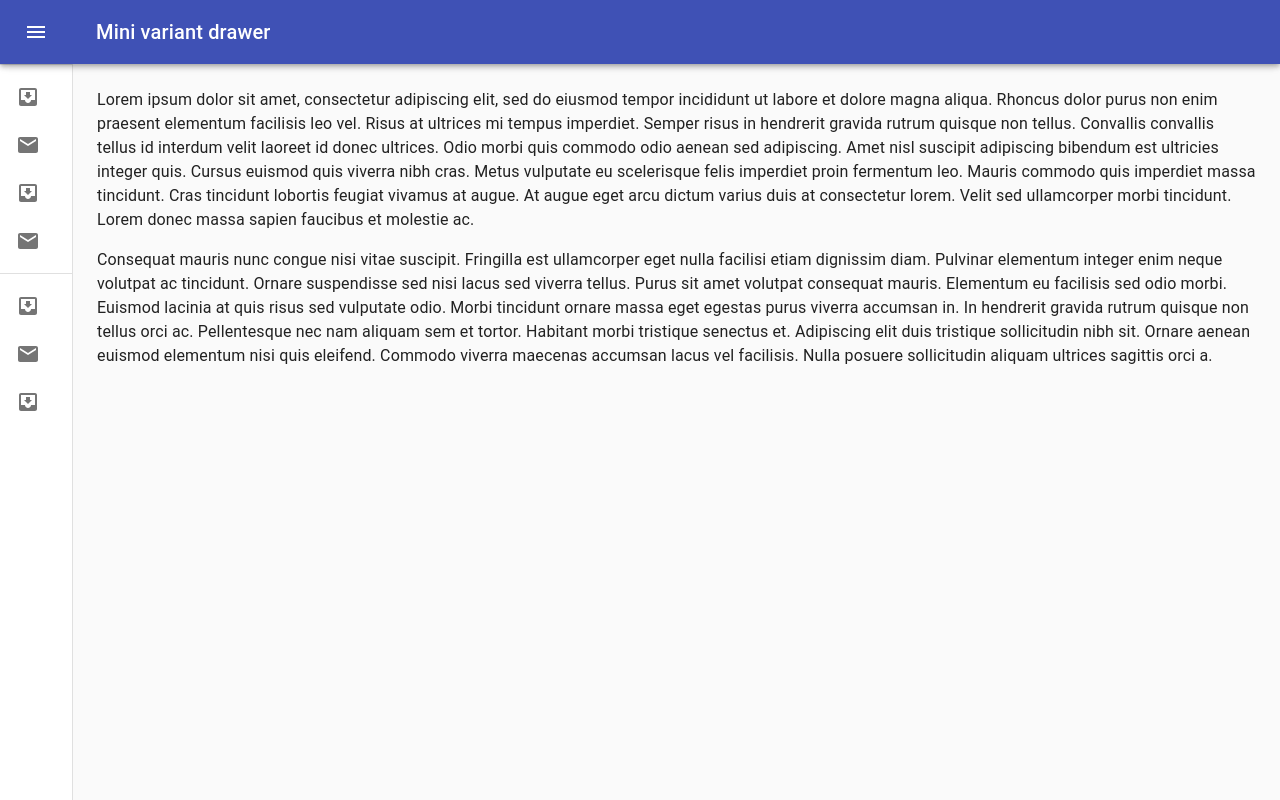
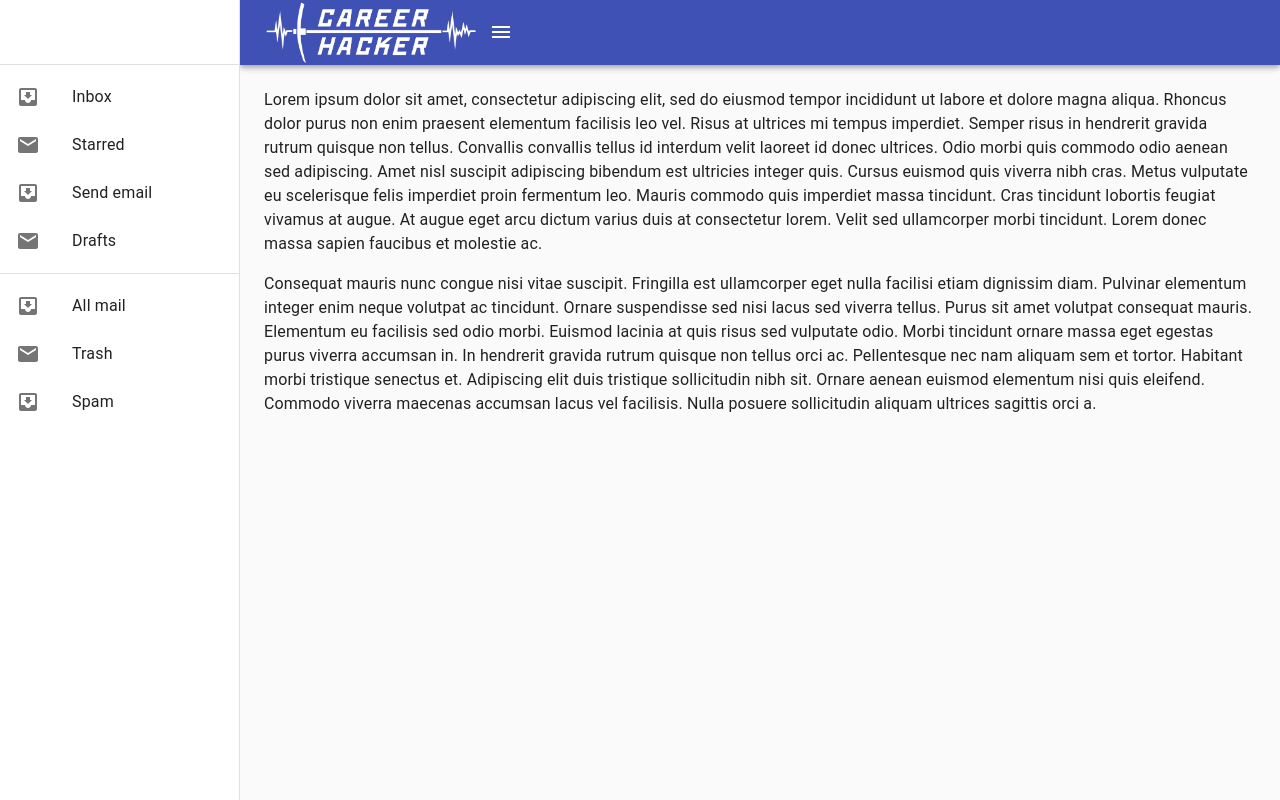
Before and after one commit to Ezure-HARUNA/media-responsive-test, a React (Create React App) app: page / in a window 1280 px wide. Built offline with nearby package versions, Linux system fonts and the light colour scheme.

Commit message:
logo付き

```diff
--- a/package.json
+++ b/package.json
@@ -11,6 +11,7 @@
     "@testing-library/jest-dom": "^5.11.4",
     "@testing-library/react": "^11.1.0",
     "@testing-library/user-event": "^12.1.10",
+    "clsx": "^1.1.1",
     "react": "^17.0.2",
     "react-dom": "^17.0.2",
     "react-scripts": "^3.0.1",
--- a/src/App.js
+++ b/src/App.js
@@ -5,8 +5,8 @@ import Sitagaki from './components/Sitagaki'
 const App = () => {
   return (
     <div>
-      {/* <CategoryBar /> */}
-      <Sitagaki />
+      <CategoryBar />
+      {/* <Sitagaki /> */}
     </div>
   )
 }
--- a/src/components/CategoryBar.jsx
+++ b/src/components/CategoryBar.jsx
@@ -2,6 +2,7 @@
 /** @jsx jsx */
 import { jsx, css } from '@emotion/react';
 import React from 'react';
+import clsx from 'clsx';
 import PropTypes from 'prop-types';
 import AppBar from '@material-ui/core/AppBar';
 import CssBaseline from '@material-ui/core/CssBaseline';
@@ -93,10 +94,13 @@ function ResponsiveDrawer(props) {
   const { window } = props;
   const classes = useStyles();
   const theme = useTheme();
-  const [mobileOpen, setMobileOpen] = React.useState(false);
+  const [open, setOpen] = React.useState(false);
 
-  const handleDrawerToggle = () => {
-    setMobileOpen(!mobileOpen);
+  const handleDrawerOpen = () => {
+    setOpen(true);
+  };
+  const handleDrawerClose = () => {
+    setOpen(false);
   };
 
   const drawer = (
@@ -130,19 +134,19 @@ function ResponsiveDrawer(props) {
       <CssBaseline />
       <AppBar position="fixed" className={classes.appBar}>
         <Toolbar>
+        <img src={LogoImg} css={logoImg}/>
           <IconButton
             color="inherit"
             aria-label="open drawer"
-            edge="start"
-            onClick={handleDrawerToggle}
-            className={classes.menuButton}
+            edge="end"
+            onClick={handleDrawerOpen}
+            className={clsx(open && classes.hide)}
           >
             <MenuIcon />
           </IconButton>
           {/* <Typography variant="h6" noWrap>
             Responsive drawer
           </Typography> */}
-          <img src={LogoImg} css={logoImg}/>
         </Toolbar>
       </AppBar>
       <nav className={classes.drawer} aria-label="mailbox folders">
@@ -152,8 +156,8 @@ function ResponsiveDrawer(props) {
             container={container}
             variant="temporary"
             anchor={theme.direction === 'rtl' ? 'right' : 'left'}
-            open={mobileOpen}
-            onClose={handleDrawerToggle}
+            open={open}
+            onClose={handleDrawerClose}
             classes={{
               paper: classes.drawerPaper,
             }}
--- a/src/components/sitagaki.jsx
+++ b/src/components/sitagaki.jsx
@@ -7,8 +7,8 @@ import { makeStyles, useTheme } from '@material-ui/core/styles';
 import Drawer from '@material-ui/core/Drawer';
 import AppBar from '@material-ui/core/AppBar';
 import Toolbar from '@material-ui/core/Toolbar';
+import CssBaseline from '@material-ui/core/CssBaseline';
 import List from '@material-ui/core/List';
-import CssBaseline from '@material-ui/core/CssBaseline';
 import Typography from '@material-ui/core/Typography';
 import Divider from '@material-ui/core/Divider';
 import IconButton from '@material-ui/core/IconButton';
@@ -28,22 +28,21 @@ const useStyles = makeStyles((theme) => ({
     display: 'flex',
   },
   appBar: {
-    zIndex: theme.zIndex.drawer + 1,
-    transition: theme.transitions.create(['width', 'margin'], {
+    transition: theme.transitions.create(['margin', 'width'], {
       easing: theme.transitions.easing.sharp,
       duration: theme.transitions.duration.leavingScreen,
     }),
   },
   appBarShift: {
-    marginLeft: drawerWidth,
     width: `calc(100% - ${drawerWidth}px)`,
-    transition: theme.transitions.create(['width', 'margin'], {
-      easing: theme.transitions.easing.sharp,
+    transition: theme.transitions.create(['margin', 'width'], {
+      easing: theme.transitions.easing.easeOut,
       duration: theme.transitions.duration.enteringScreen,
     }),
+    marginRight: drawerWidth,
   },
-  menuButton: {
-    marginRight: 36,
+  title: {
+    flexGrow: 1,
   },
   hide: {
     display: 'none',
@@ -51,41 +50,37 @@ const useStyles = makeStyles((theme) => ({
   drawer: {
     width: drawerWidth,
     flexShrink: 0,
-    whiteSpace: 'nowrap',
   },
-  drawerOpen: {
+  drawerPaper: {
     width: drawerWidth,
-    transition: theme.transitions.create('width', {
-      easing: theme.transitions.easing.sharp,
-      duration: theme.transitions.duration.enteringScreen,
-    }),
   },
-  drawerClose: {
-    transition: theme.transitions.create('width', {
-      easing: theme.transitions.easing.sharp,
-      duration: theme.transitions.duration.leavingScreen,
-    }),
-    overflowX: 'hidden',
-    width: theme.spacing(7) + 1,
-    [theme.breakpoints.up('sm')]: {
-      width: theme.spacing(9) + 1,
-    },
-  },
-  toolbar: {
+  drawerHeader: {
     display: 'flex',
     alignItems: 'center',
-    justifyContent: 'flex-end',
     padding: theme.spacing(0, 1),
     // necessary for content to be below app bar
     ...theme.mixins.toolbar,
+    justifyContent: 'flex-start',
   },
   content: {
     flexGrow: 1,
     padding: theme.spacing(3),
+    transition: theme.transitions.create('margin', {
+      easing: theme.transitions.easing.sharp,
+      duration: theme.transitions.duration.leavingScreen,
+    }),
+    marginRight: -drawerWidth,
+  },
+  contentShift: {
+    transition: theme.transitions.create('margin', {
+      easing: theme.transitions.easing.easeOut,
+      duration: theme.transitions.duration.enteringScreen,
+    }),
+    marginRight: 0,
   },
 }));
 
-export default function MiniDrawer() {
+export default function PersistentDrawerRight() {
   const classes = useStyles();
   const theme = useTheme();
   const [open, setOpen] = React.useState(false);
@@ -108,61 +103,26 @@ export default function MiniDrawer() {
         })}
       >
         <Toolbar>
+          <Typography variant="h6" noWrap className={classes.title}>
+            Persistent drawer
+          </Typography>
           <IconButton
             color="inherit"
             aria-label="open drawer"
+            edge="end"
             onClick={handleDrawerOpen}
-            edge="start"
-            className={clsx(classes.menuButton, {
-              [classes.hide]: open,
-            })}
+            className={clsx(open && classes.hide)}
           >
             <MenuIcon />
           </IconButton>
-          <Typography variant="h6" noWrap>
-            Mini variant drawer
-          </Typography>
         </Toolbar>
       </AppBar>
-      <Drawer
-        variant="permanent"
-        className={clsx(classes.drawer, {
-          [classes.drawerOpen]: open,
-          [classes.drawerClose]: !open,
+      <main
+        className={clsx(classes.content, {
+          [classes.contentShift]: open,
         })}
-        classes={{
-          paper: clsx({
-            [classes.drawerOpen]: open,
-            [classes.drawerClose]: !open,
-          }),
-        }}
       >
-        <div className={classes.toolbar}>
-          <IconButton onClick={handleDrawerClose}>
-            {theme.direction === 'rtl' ? <ChevronRightIcon /> : <ChevronLeftIcon />}
-          </IconButton>
-        </div>
-        <Divider />
-        <List>
-          {['Inbox', 'Starred', 'Send email', 'Drafts'].map((text, index) => (
-            <ListItem button key={text}>
-              <ListItemIcon>{index % 2 === 0 ? <InboxIcon /> : <MailIcon />}</ListItemIcon>
-              <ListItemText primary={text} />
-            </ListItem>
-          ))}
-        </List>
-        <Divider />
-        <List>
-          {['All mail', 'Trash', 'Spam'].map((text, index) => (
-            <ListItem button key={text}>
-              <ListItemIcon>{index % 2 === 0 ? <InboxIcon /> : <MailIcon />}</ListItemIcon>
-              <ListItemText primary={text} />
-            </ListItem>
-          ))}
-        </List>
-      </Drawer>
-      <main className={classes.content}>
-        <div className={classes.toolbar} />
+        <div className={classes.drawerHeader} />
         <Typography paragraph>
           Lorem ipsum dolor sit amet, consectetur adipiscing elit, sed do eiusmod tempor incididunt
           ut labore et dolore magna aliqua. Rhoncus dolor purus non enim praesent elementum
@@ -187,6 +147,39 @@ export default function MiniDrawer() {
           accumsan lacus vel facilisis. Nulla posuere sollicitudin aliquam ultrices sagittis orci a.
         </Typography>
       </main>
+      <Drawer
+        className={classes.drawer}
+        variant="persistent"
+        anchor="right"
+        open={open}
+        classes={{
+          paper: classes.drawerPaper,
+        }}
+      >
+        <div className={classes.drawerHeader}>
+          <IconButton onClick={handleDrawerClose}>
+            {theme.direction === 'rtl' ? <ChevronLeftIcon /> : <ChevronRightIcon />}
+          </IconButton>
+        </div>
+        <Divider />
+        <List>
+          {['Inbox', 'Starred', 'Send email', 'Drafts'].map((text, index) => (
+            <ListItem button key={text}>
+              <ListItemIcon>{index % 2 === 0 ? <InboxIcon /> : <MailIcon />}</ListItemIcon>
+              <ListItemText primary={text} />
+            </ListItem>
+          ))}
+        </List>
+        <Divider />
+        <List>
+          {['All mail', 'Trash', 'Spam'].map((text, index) => (
+            <ListItem button key={text}>
+              <ListItemIcon>{index % 2 === 0 ? <InboxIcon /> : <MailIcon />}</ListItemIcon>
+              <ListItemText primary={text} />
+            </ListItem>
+          ))}
+        </List>
+      </Drawer>
     </div>
   );
 }
```
Also changed, not shown: 1 other file (tests, documents, lock files or other folders).
